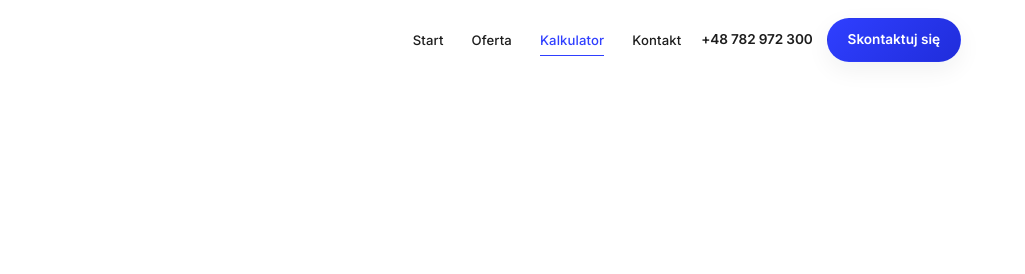
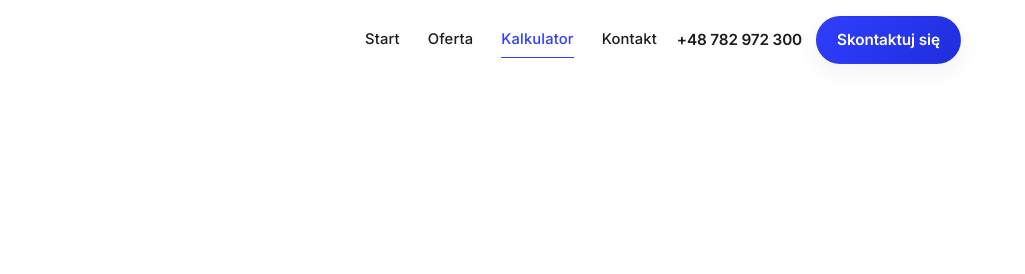
Before and after one commit to jakubskrzypiec/ptmoney, a plain HTML site: page kalkulator.html in a window 1280 px wide. Shown: the top 274 px of the page, 255-1280 px from the left. Drawn offline with Linux system fonts and the light colour scheme.

Commit message:
Add files via upload

```diff
--- a/kalkulator.css
+++ b/kalkulator.css
@@ -555,3 +555,59 @@ html, body { color-scheme: light; }
   .calculator-page-hero { display: none !important; }
   #calculatorMain { padding-top: 0; }
 }
+
+/* ==========================================================================
+   FINAL HEADER SYNC — 2026-09-05
+   Kalkulator ma bazowy font 15px, a reszta strony 18px. Wcześniejsze wartości
+   rem przez to renderowały pasek mniejszy. Poniżej ustawienia odpowiadają 1:1
+   finalnym wymiarom paska z Oferta/Kontakt, bez zmiany kalkulatora.
+   ========================================================================== */
+.site-header .desktop-nav {
+  gap: 28px;
+}
+
+.site-header .desktop-nav a {
+  font-family: Inter, -apple-system, BlinkMacSystemFont, "Segoe UI", Roboto, Arial, sans-serif;
+  font-size: 14.76px; /* .82rem przy bazie 18px na pozostałych podstronach */
+  font-weight: 500;
+  line-height: 1.62;
+  letter-spacing: .01em;
+}
+
+.site-header .header-phone {
+  font-family: Inter, -apple-system, BlinkMacSystemFont, "Segoe UI", Roboto, Arial, sans-serif;
+  font-size: 15.3px; /* .85rem przy bazie 18px */
+  font-weight: 600;
+  line-height: 1.62;
+  letter-spacing: -.01em;
+}
+
+.site-header .site-btn--header {
+  min-height: 44px;
+  padding: 11px 20px;
+  border: 1px solid transparent;
+  border-radius: 999px;
+  font-family: Inter, -apple-system, BlinkMacSystemFont, "Segoe UI", Roboto, Arial, sans-serif;
+  font-size: 15.3px; /* .85rem przy bazie 18px */
+  font-weight: 600;
+  line-height: 1.62;
+  letter-spacing: -.005em;
+  box-shadow: 0 8px 24px rgba(9,27,39,.06);
+}
+
+.site-header .site-btn--header:hover {
+  transform: translateY(-2px);
+  box-shadow: 0 14px 30px rgba(9,27,39,.11);
+}
+
+.site-header .mobile-nav a {
+  font-family: Inter, -apple-system, BlinkMacSystemFont, "Segoe UI", Roboto, Arial, sans-serif;
+  font-size: 18px;
+  line-height: 1.62;
+}
+
+/* W głównym styles.css późniejszy premium override utrzymuje 28px także
+   między 900–1199px, więc tutaj robimy dokładnie to samo. */
+@media (min-width: 900px) {
+  .site-header .desktop-nav { gap: 28px; }
+}
--- a/kalkulator.html
+++ b/kalkulator.html
@@ -15,7 +15,7 @@
 <link href="https://fonts.googleapis.com" rel="preconnect"/>
 <link crossorigin="" href="https://fonts.gstatic.com" rel="preconnect"/>
 <link href="https://fonts.googleapis.com/css2?family=Instrument+Sans:wght@500;600;700&amp;family=Inter:wght@400;500;600;700&amp;display=swap" rel="stylesheet"/>
-<link href="kalkulator.css?v=20260901-2" rel="stylesheet"/>
+<link href="kalkulator.css?v=20260905-3" rel="stylesheet"/>
 <script type="application/ld+json">
   {
     "@context": "https://schema.org",
```
